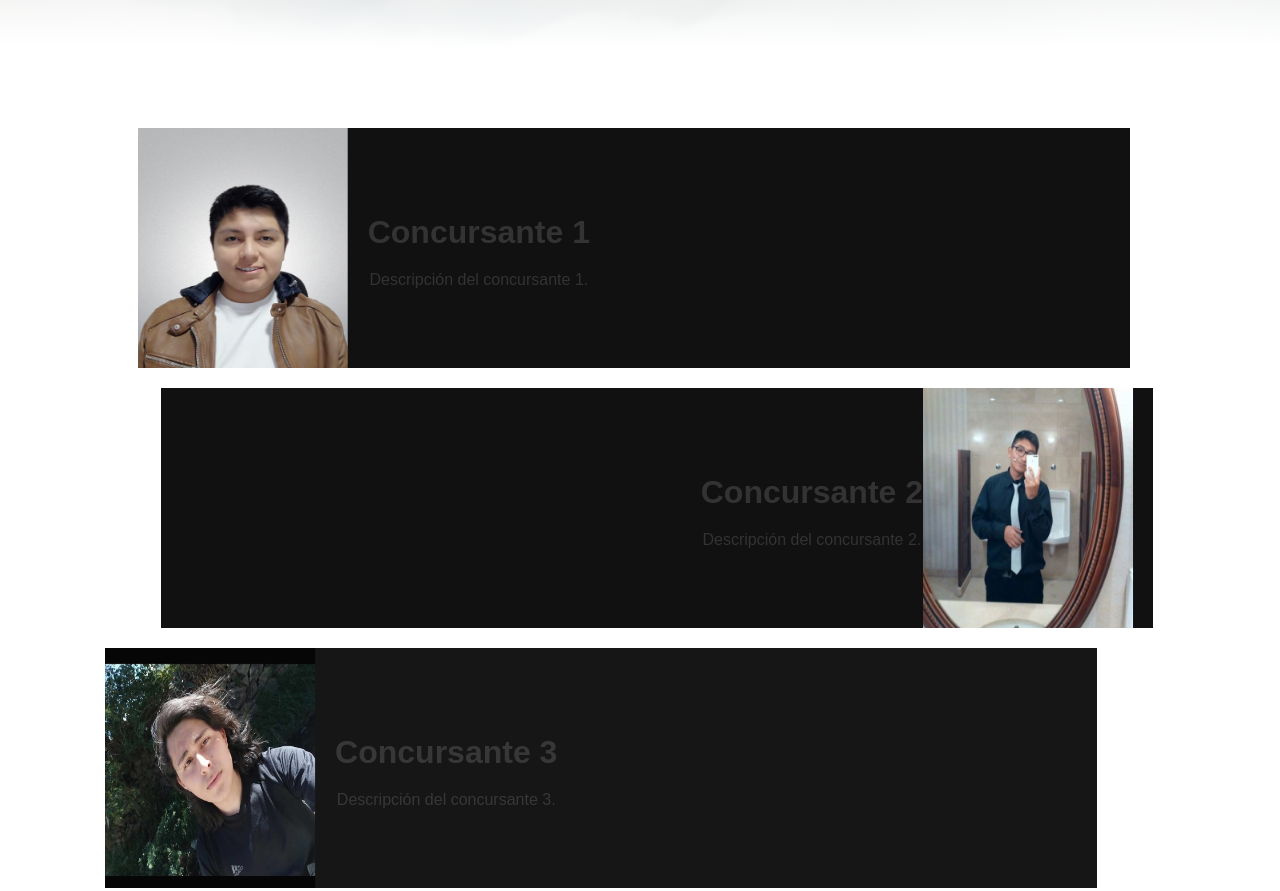
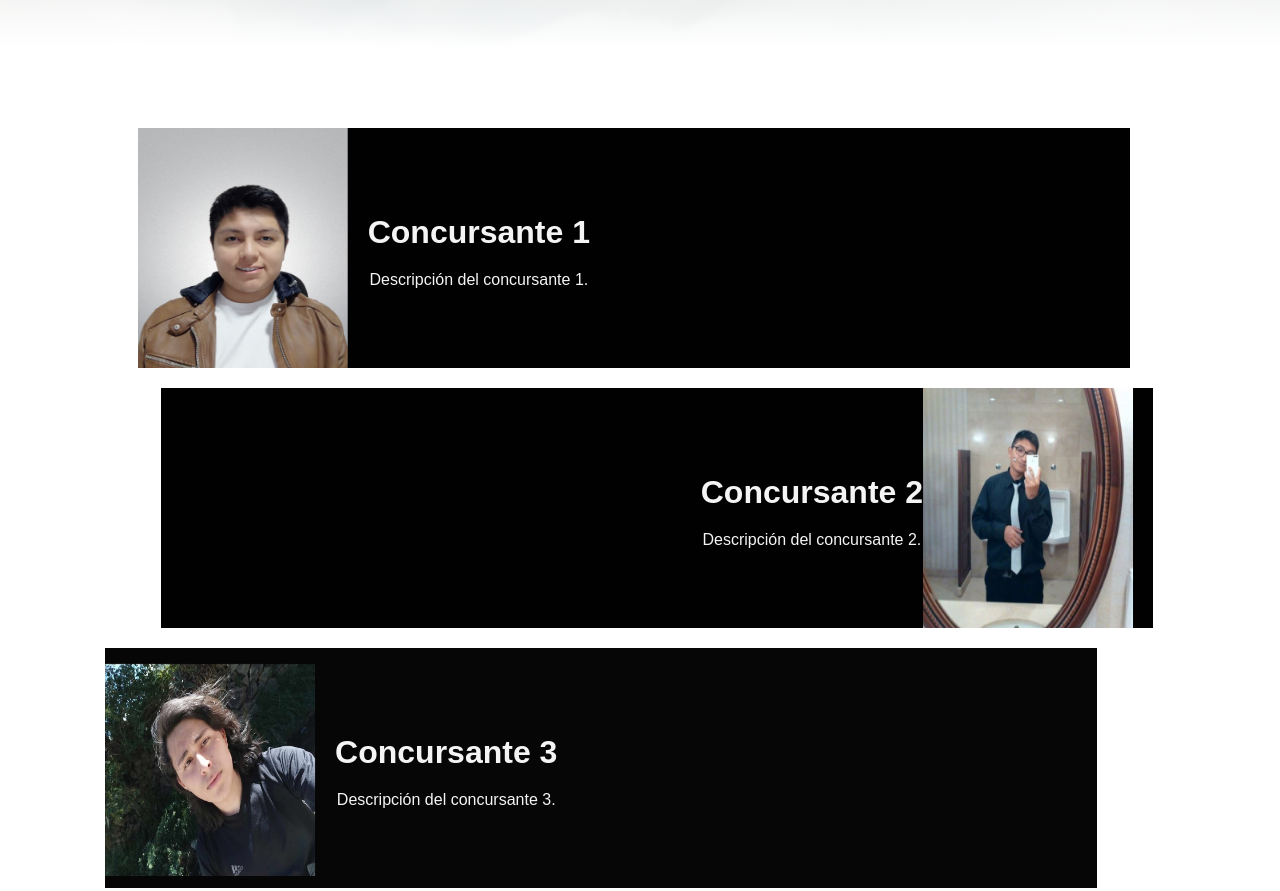
Before and after one commit to ArgusTechnology/webTailwind, a plain HTML site: page index.html in a window 1280 px wide. Shown: the part 740-1631 px from the top of the page. Drawn offline with nearby package versions, Linux system fonts and the light colour scheme.

Commit message:
he añadido estilos
para los integrantes de la empresa

```diff
--- a/css.css
+++ b/css.css
@@ -444,7 +444,8 @@ footer {
 }
 
 .contestant {
-  background-color: #111;
+  background-color: #000000;
+  color: #f4f4f4;
   display: flex;
   align-items: center;
   margin: 20px 0; /* Espaciado entre concursantes */
```
Also changed, not shown: index.html (+0 -1 lines).
